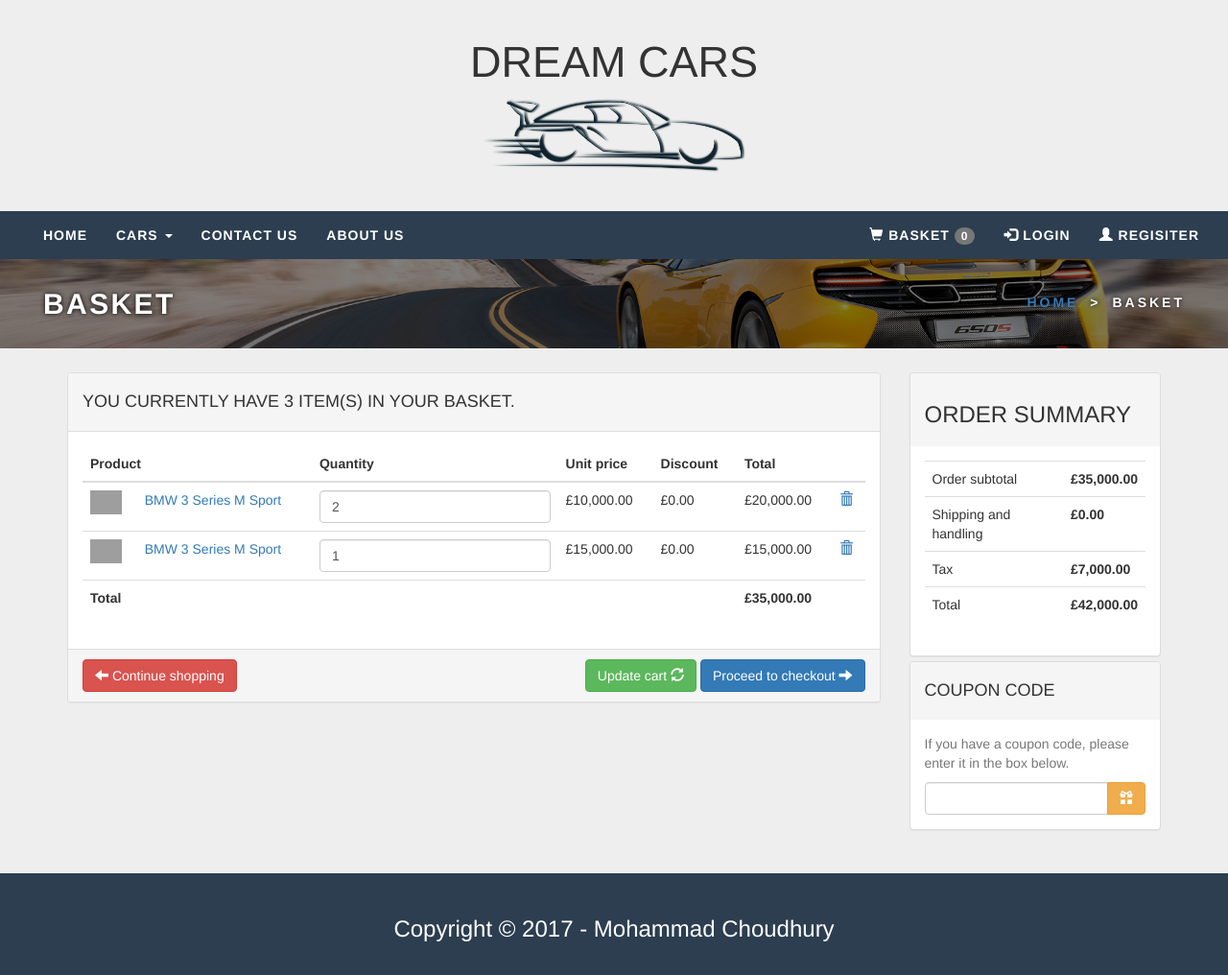
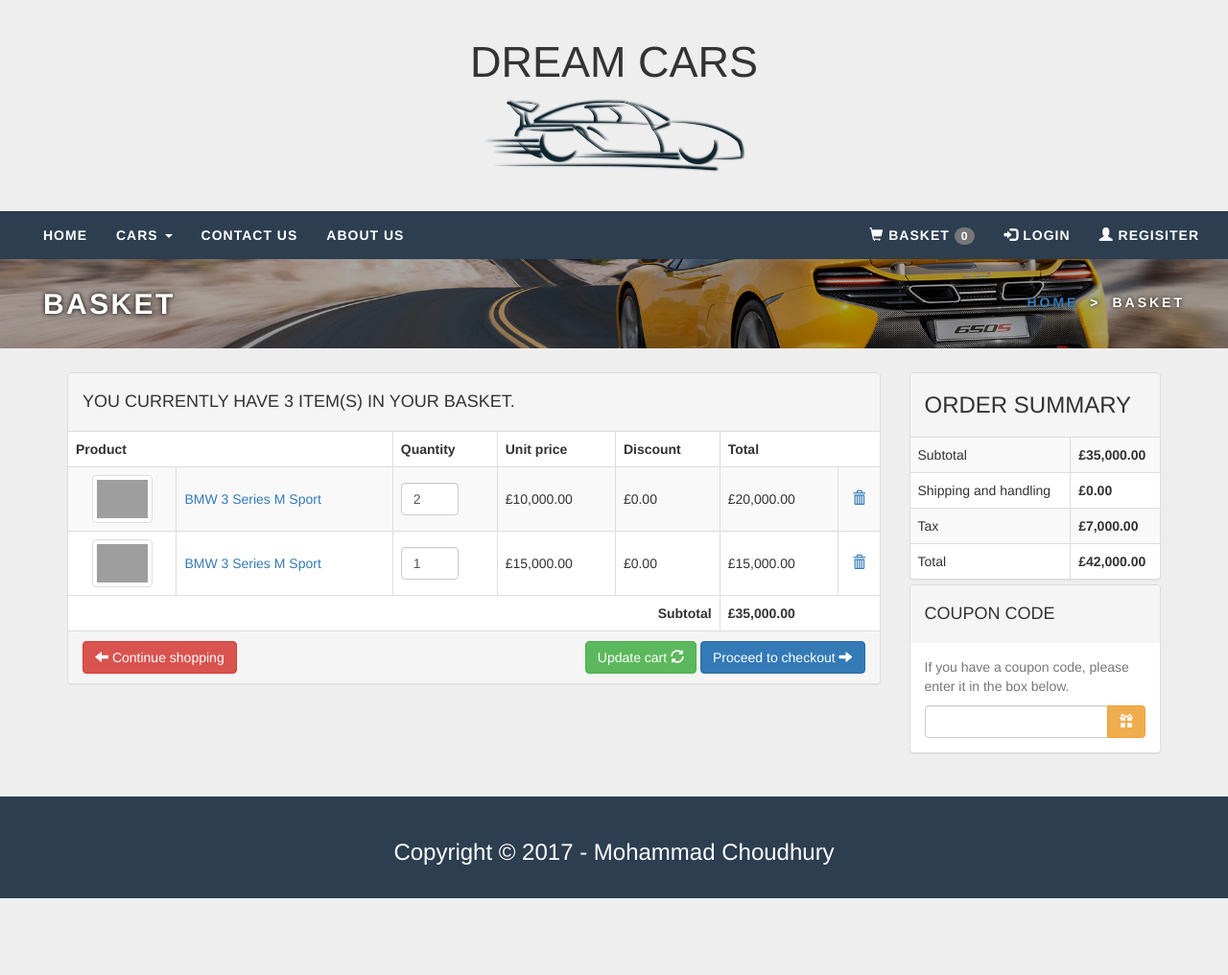
Before and after one commit to mohammadchoudhury/ecommerce-cw, a PHP site: page /basket.php in a window 1280 px wide. Shown: the whole page at 96% size. After the commit the page ends 936 px from the top, so only its background shows below. Run offline with PHP 8.4, Linux system fonts and the light colour scheme; grey boxes are pictures that could not be loaded.

Commit message:
Updated minor sytles in basket and moved style to stylesheet

```diff
--- a/basket.php
+++ b/basket.php
@@ -34,52 +34,50 @@
 				<div class="col-md-9" id="basket">
 					<form method="post" action="">
 						<div class="panel panel-default">
-							<div class="panel-heading">
-							<h4 class="text-uppercase">You currently have 3 item(s) in your basket.</h4>
-							</div>
-							<div class="panel-body">
+							<div class="panel-heading"><h4 class="text-uppercase">You currently have 3 item(s) in your basket.</h4></div>
+							<!-- <div class="panel-body"> -->
 								<div class="table-responsive">
-									<table class="table">
+									<table class="table table-bordered table-striped">
 										<thead>
 											<tr>
 												<th colspan="2">Product</th>
 												<th>Quantity</th>
 												<th>Unit price</th>
 												<th>Discount</th>
-												<th colspan="2">Total</th>
+												<th colspan="4">Total</th>
 											</tr>
 										</thead>
 										<tbody>
 											<tr>
-												<td><a href="#"><img src="http://www.freeiconspng.com/uploads/car-icon-27.png" height="25px"></a></td>
+												<td class="text-center"><a href="#"><img class="img-thumbnail" src="http://www.freeiconspng.com/uploads/car-icon-27.png"></a></td>
 												<td><a href="#">BMW 3 Series M Sport</a></td>
-												<td><input value="2" class="form-control" type="number"></td>
+												<td><input class="form-control" type="number" min="1" max="9" maxlength="1" value="2"></td>
 												<td>&pound;10,000.00</td>
 												<td>&pound;0.00</td>
 												<td>&pound;20,000.00</td>
-												<td><a href="#"><i class="glyphicon glyphicon-trash"></i></a>
+												<td class="text-center"><a href="#"><i class="glyphicon glyphicon-trash"></i></a>
 												</td>
 											</tr>
 											<tr>
-												<td><a href="#"><img src="http://www.freeiconspng.com/uploads/car-icon-27.png" height="25px"></a></td>
+												<td class="text-center"><a href="#"><img class="img-thumbnail" src="http://www.freeiconspng.com/uploads/car-icon-27.png"></a></td>
 												<td><a href="#">BMW 3 Series M Sport</a></td>
-												<td><input value="1" class="form-control" type="number"></td>
+												<td><input class="form-control" type="number" min="1" max="9" maxlength="1" value="1"></td>
 												<td>&pound;15,000.00</td>
 												<td>&pound;0.00</td>
 												<td>&pound;15,000.00</td>
-												<td><a href="#"><i class="glyphicon glyphicon-trash"></i></a>
+												<td class="text-center"><a href="#"><i class="glyphicon glyphicon-trash"></i></a>
 												</td>
 											</tr>
 										</tbody>
 										<tfoot>
 											<tr>
-												<th colspan="5">Total</th>
+												<th class="text-right" colspan="5">Subtotal</th>
 												<th colspan="2">&pound;35,000.00</th>
 											</tr>
 										</tfoot>
 									</table>
 								</div>
-							</div>
+							<!-- </div> -->
 							<div class="panel-footer clearfix">
 								<div class="pull-left">
 									<a href="#" class="btn btn-danger"><i class="glyphicon glyphicon-arrow-left"></i> Continue shopping</a>
@@ -99,12 +97,12 @@
 							<div class="panel-heading">
 								<h3 class="text-uppercase">Order summary</h3>
 							</div>
-							<div class="panel-body">
+							<!-- <div class="panel-body"> -->
 								<div class="table-responsive">
-									<table class="table">
+									<table class="table table-bordered table-striped">
 										<tbody>
 											<tr>
-												<td>Order subtotal</td>
+												<td>Subtotal</td>
 												<th>&pound;35,000.00</th>
 											</tr>
 											<tr>
@@ -122,7 +120,7 @@
 										</tbody>
 									</table>
 								</div>
-							</div>
+							<!-- </div> -->
 						</div>
 						<div class="panel panel-default">
 							<div class="panel-heading">
--- a/css/style.css
+++ b/css/style.css
@@ -97,7 +97,7 @@
 
 #banner .container-fluid {
 	padding: 30px 45px;
-	background: rgba(0, 0, 0, 0.5);
+	background: rgba(0, 0, 0, 0.35);
 }
 
 #banner h1 {
@@ -198,3 +198,27 @@ section {
  	opacity: 1;
  	transform: scale(1);
  }
+
+ /*----- BASKET/ORDER SUMMARY -----*/
+ #basket input[type=number] {
+ 	width: 60px;
+ }
+
+ #basket img {
+ 	height: 50px;
+ }
+
+ #order-summary h3 {
+ 	margin-top: 10px;
+ }
+
+ #basket .table,
+ #order-summary .table {
+ 	margin-bottom: 0px;
+ }
+
+ #basket .table td,
+ #order-summary .table td,
+ #order-summary .table th {
+ 	vertical-align: middle;
+ }
```
